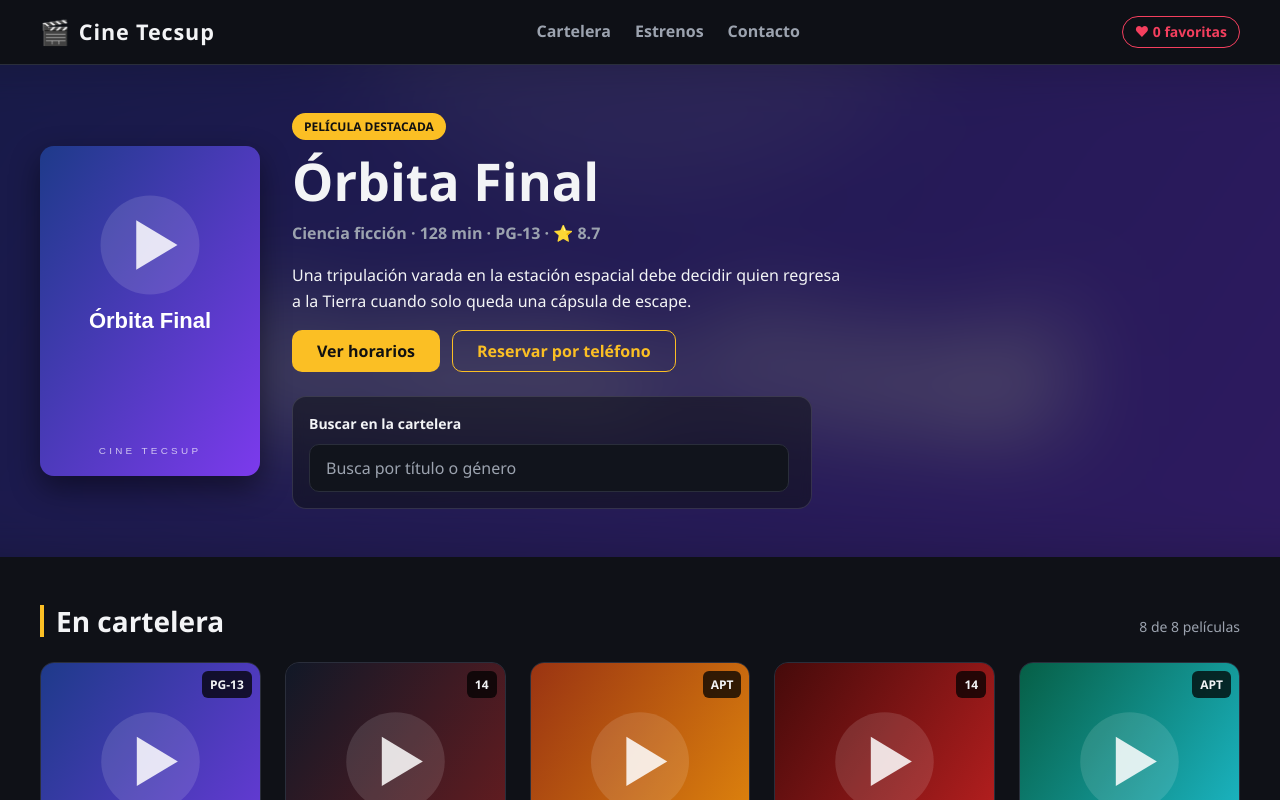
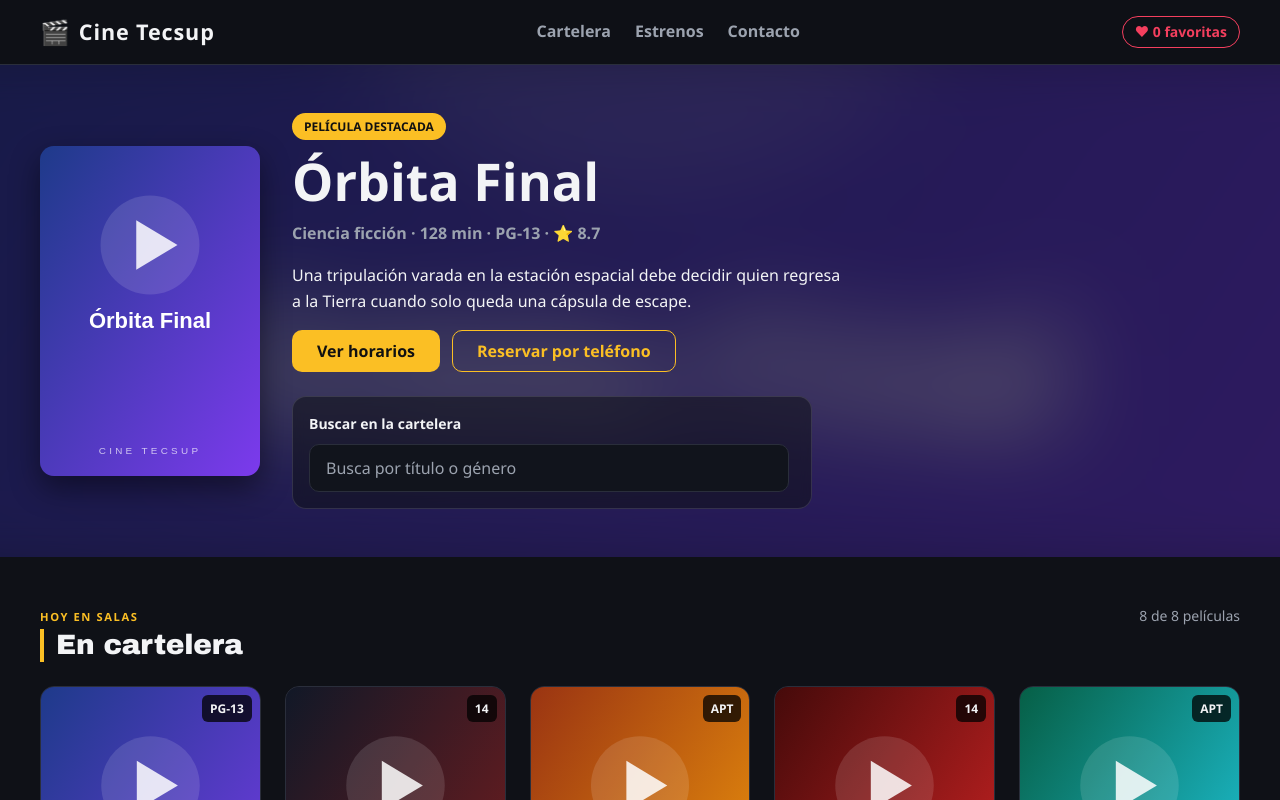
Before and after one commit to kiaraalburqueque-stack/Laboratorio11Emp, a React (Vite) app: page / in a window 1280 px wide. Shown: the top 800 px of the page. Built offline with nearby package versions, Linux system fonts and the light colour scheme.

Commit message:
style: add display typography, section titles and new utilities

```diff
--- a/src/components/MovieList/MovieList.jsx
+++ b/src/components/MovieList/MovieList.jsx
@@ -20,7 +20,10 @@ function MovieList({ title, movies, query = '', favorites, onToggleFavorite }) {
   return (
     <section className="movie-list container" id="billboard">
       <div className="movie-list__header">
-        <h2 className="movie-list__title">{title}</h2>
+        <div>
+          <span className="eyebrow">Hoy en salas</span>
+          <h2 className="movie-list__title section-title">{title}</h2>
+        </div>
         <p className="movie-list__count text-muted text-small" aria-live="polite">
           {visibleMovies.length} de {movies.length} películas
         </p>
--- a/src/styles/typography.css
+++ b/src/styles/typography.css
@@ -21,3 +21,24 @@ h3 {
 .text-small {
   font-size: var(--font-size-sm);
 }
+
+/* Section headings with a small label on top ("eyebrow"). */
+.eyebrow {
+  display: block;
+  margin-bottom: var(--space-1);
+  font-size: var(--font-size-xs-caps);
+  font-weight: 700;
+  letter-spacing: var(--letter-spacing-caps);
+  text-transform: uppercase;
+  color: var(--color-primary);
+}
+
+.section-title {
+  font-family: var(--font-display);
+  font-size: var(--font-size-xl);
+  letter-spacing: -0.01em;
+}
+
+.text-center {
+  text-align: center;
+}
--- a/src/styles/utilities.css
+++ b/src/styles/utilities.css
@@ -26,3 +26,30 @@
 .mt-4 {
   margin-top: var(--space-4);
 }
+
+/* Lab 11 utilities. */
+.section {
+  padding-top: var(--space-7);
+}
+
+.cluster {
+  display: flex;
+  flex-wrap: wrap;
+  align-items: center;
+  justify-content: space-between;
+  gap: var(--space-3);
+}
+
+.surface {
+  background: var(--color-surface);
+  border: 1px solid var(--color-border);
+  border-radius: var(--radius-lg);
+}
+
+.mt-2 {
+  margin-top: var(--space-2);
+}
+
+.mb-4 {
+  margin-bottom: var(--space-4);
+}
--- a/src/styles/variables.css
+++ b/src/styles/variables.css
@@ -43,3 +43,14 @@
   --input-height: 48px;
   --transition-fast: 0.15s ease;
 }
+
+/* Lab 11: display typography, skeleton and toast tokens. */
+:root {
+  --font-display: 'Segoe UI Black', 'Arial Black', var(--font-family);
+  --font-size-xs-caps: 0.7rem;
+  --letter-spacing-caps: 0.14em;
+  --color-skeleton: #232733;
+  --color-skeleton-shine: #2f3442;
+  --color-success: #34d399;
+  --shadow-sm: 0 4px 12px rgba(0, 0, 0, 0.3);
+}
```
